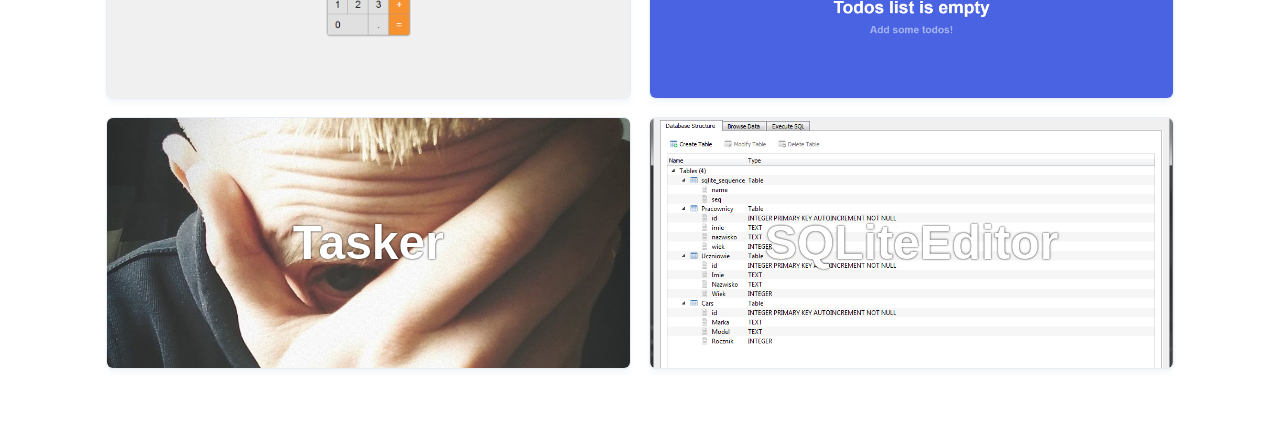
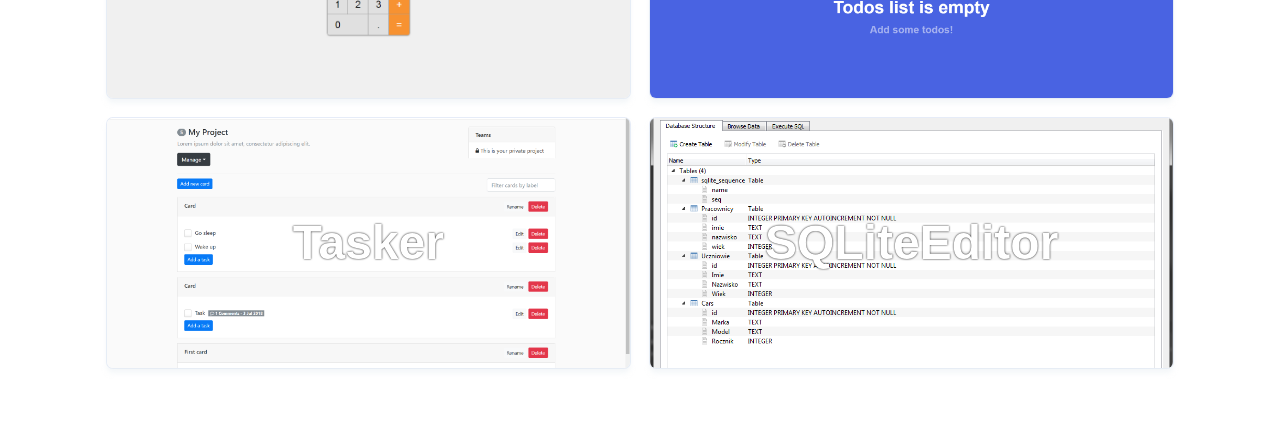
Before and after one commit to mariusz-ba/portfolio, a website: page index.html in a window 1280 px wide. Shown: the part 1987-2433 px from the top of the page. Drawn offline with nearby package versions, Linux system fonts and the light colour scheme; files that its build step writes are made by us from their sources.

Commit message:
Change image for Tasker project

```diff
--- a/index.html
+++ b/index.html
@@ -73,7 +73,7 @@
           </figure>
           <figure class="projects__item">
             <h3 class="projects__title">Tasker</h3>
-            <img src="img/me.jpg" alt="Project"/>
+            <img src="img/tasker.png" alt="Project"/>
             <figcaption>
               <div class="projects__captionbox">
                 <p>Task managing service for teams.</p>
```
Also changed, not shown: img/tasker.png (added).
